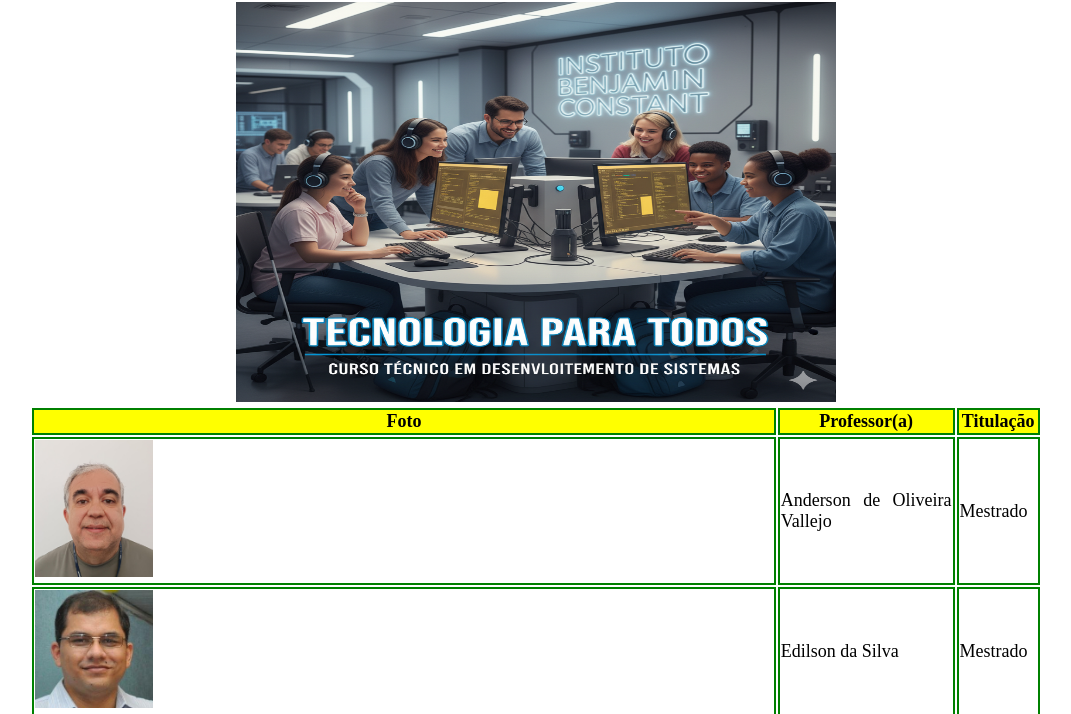
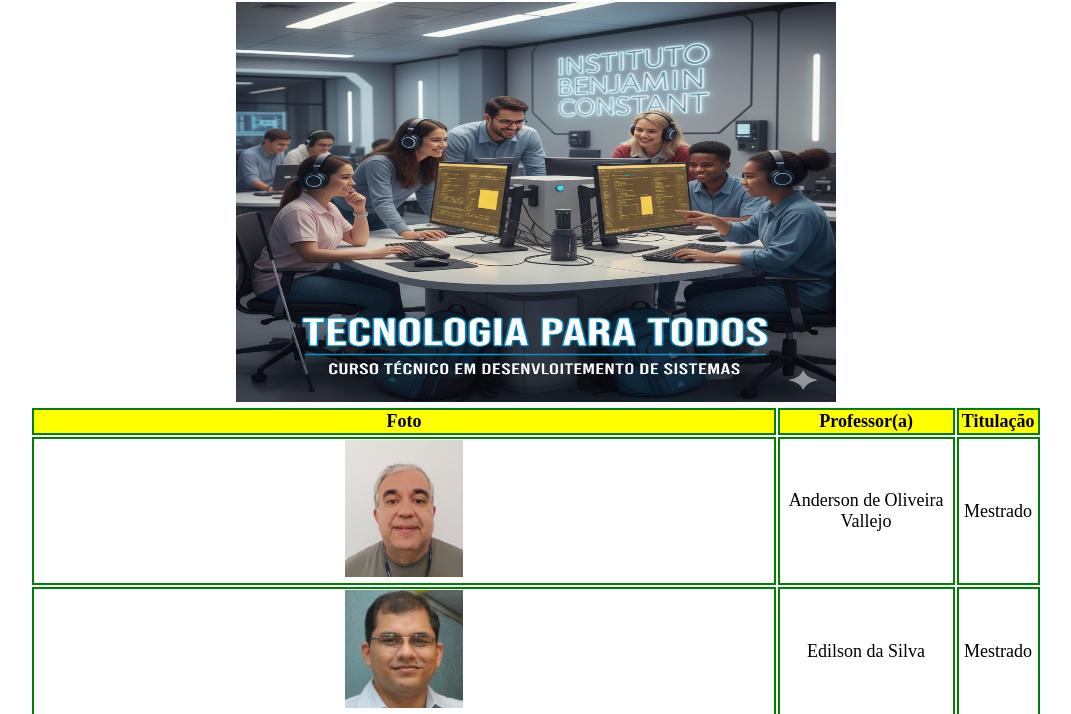
Before and after one commit to Jair-Rodrigues/site-desenvolvimento, a website with bundled scripts: page docente.html in a window 1280 px wide. Shown: the part 86-800 px from the top of the page, without its empty margins (104-1175 px from the left). Built offline with nearby package versions, Linux system fonts and the light colour scheme.

Commit message:
Melhoria na página docente

```diff
--- a/css/docente.css
+++ b/css/docente.css
@@ -26,7 +26,8 @@
     align-items: center;
     margin: auto;
   text-align: justify;
-  width: auto
+  width: auto;
+  text-align: center;
 }
 th{
     background-color: yellow;
```
Also changed, not shown: admin.html (+1 -1 lines).
